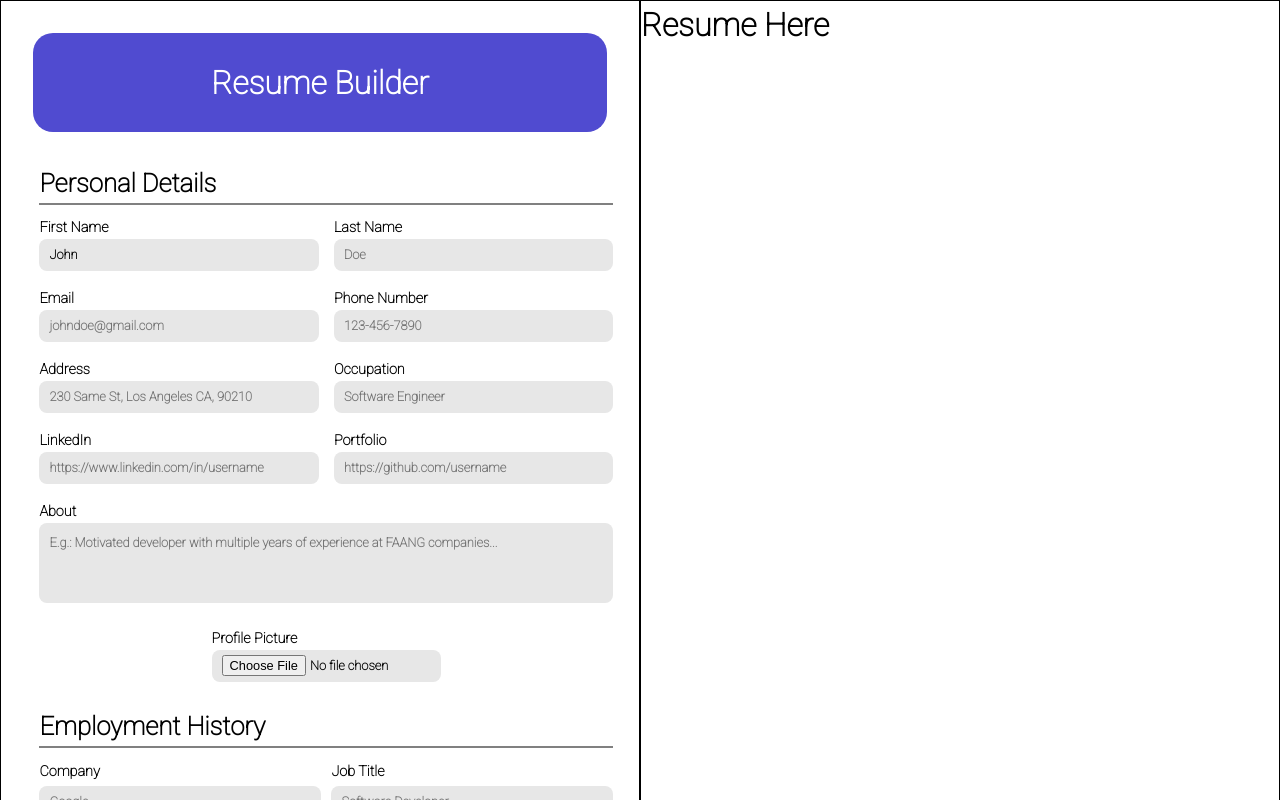
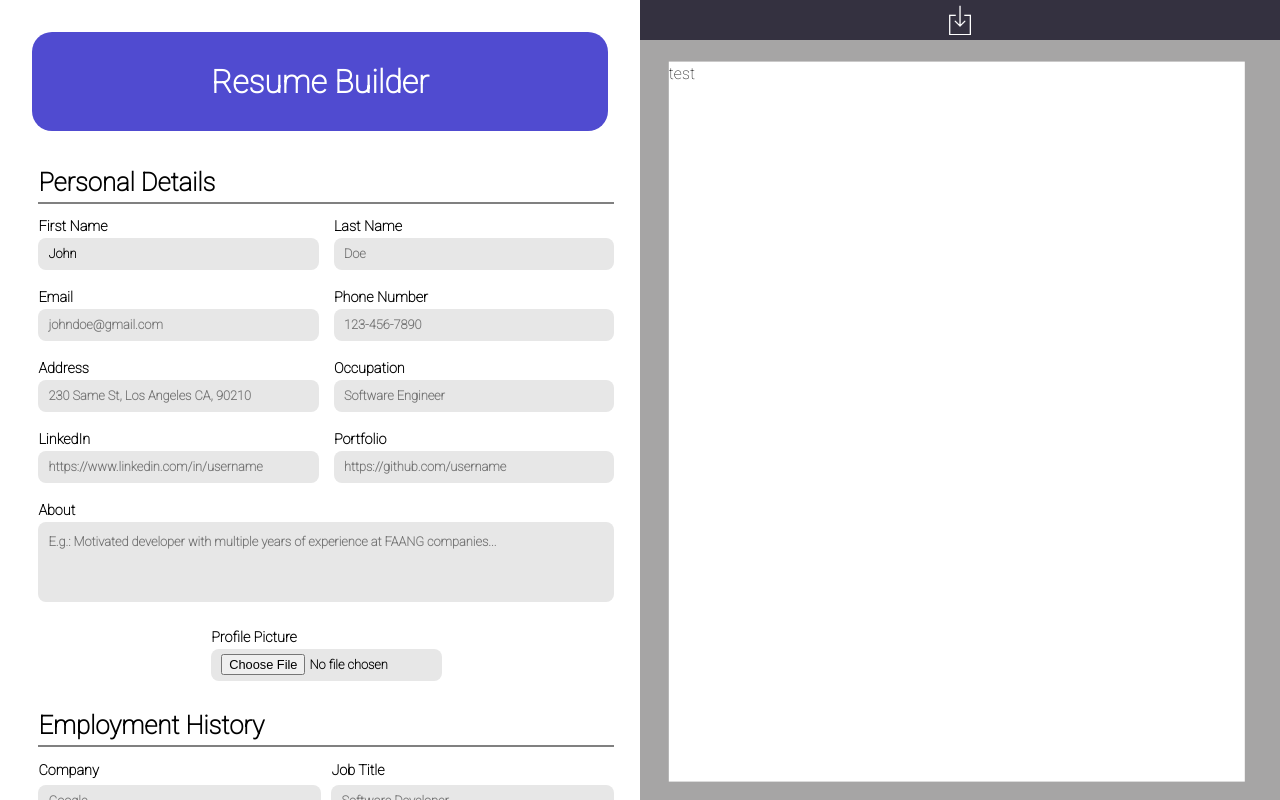
Before and after one commit to joshhkim02/cv-app-builder, a React (Vite) app: page / in a window 1280 px wide. Shown: the top 800 px of the page. Built offline with nearby package versions, Linux system fonts and the light colour scheme.

Commit message:
feat: ability to download resume in pdf format

```diff
--- a/package.json
+++ b/package.json
@@ -10,6 +10,9 @@
     "preview": "vite preview"
   },
   "dependencies": {
+    "@react-pdf/renderer": "^4.1.6",
+    "html2canvas": "^1.4.1",
+    "jspdf": "^2.5.2",
     "prop-types": "^15.8.1",
     "react": "^18.3.1",
     "react-dom": "^18.3.1"
--- a/src/App.jsx
+++ b/src/App.jsx
@@ -2,6 +2,49 @@
 import Practical from './components/Practical.jsx';
 import Education from './components/Education.jsx';
 import Navbar from './components/Navbar.jsx';
+import './styles/app.css';
+
+import html2canvas from 'html2canvas';
+import jsPDF from 'jspdf';
+
+function GeneratePDF() {
+  const exportPDF = () => {
+    // Select the element we want to screenshot
+    const input = document.getElementById('resume_page');
+    // Render the element using html2canvas
+    html2canvas(input, {
+      // Optional arguments
+      logging: true,
+      letterRendering: 1,
+      useCORS: true,
+    }).then((canvas) => {
+      const pdfWidth = 175;
+      const pdfHeight = (canvas.height * pdfWidth) / canvas.width;
+      const imgData = canvas.toDataURL('img/png');
+      const pdf = new jsPDF('p', 'mm', 'a4');
+      pdf.addImage(imgData, 'PNG', 0, 0, pdfWidth, pdfHeight);
+      pdf.save('test.pdf');
+    });
+  };
+
+  return (
+    <div className='resume_container'>
+      <div className='pdf_navbar'>
+        <img
+          className='download_resume'
+          src='src/assets/download_icon.png'
+          alt='Download resume button'
+          height='30'
+          width='30'
+          onClick={exportPDF}
+        ></img>
+      </div>
+      <div id='resume_page'>
+        <div className='test'>test</div>
+      </div>
+    </div>
+  );
+}
 
 export default function App() {
   return (
@@ -13,7 +56,7 @@
         <Education />
       </div>
       <div className='form-container'>
-        <h1>Resume Here</h1>
+        <GeneratePDF />
       </div>
     </div>
   );
--- /dev/null
+++ b/src/styles/app.css
@@ -0,0 +1,37 @@
+.resume_container {
+  display: grid;
+  position: fixed;
+  width: 100%;
+  height: 100vh;
+  overflow: hidden;
+  grid-template-columns: 1fr;
+  grid-template-rows: 0.1fr 2fr;
+  grid-template-areas:
+    'navbar'
+    'resume';
+  background-color: rgb(166, 165, 165);
+}
+
+.pdf_navbar {
+  display: flex;
+  align-items: center;
+  justify-content: center;
+  background-color: rgb(52, 49, 64);
+  height: 5vh;
+  width: 50%;
+  grid-area: navbar;
+}
+
+#resume_page {
+  background-color: rgb(255, 255, 255);
+  grid-area: resume;
+  top: 50%;
+  left: 50%;
+  height: 90vh;
+  width: 45%;
+  transform: translate(5%, 3%);
+}
+
+.download_resume:hover {
+  cursor: pointer;
+}
--- a/src/styles/index.css
+++ b/src/styles/index.css
@@ -71,17 +71,13 @@
   display: grid;
   grid-template-columns: 2fr 2fr;
   grid-template-areas: 'input form';
-  /* gap: 20px; */
 }
 
 .input-container {
   grid-area: input;
-  /* justify-content: center; */
   align-items: stretch;
-  border: 1px solid black;
 }
 
 .form-container {
   grid-area: form;
-  border: 1px solid black;
 }
```
Also changed, not shown: src/assets/download_icon.png (added), 1 other file (tests, documents, lock files or other folders).
